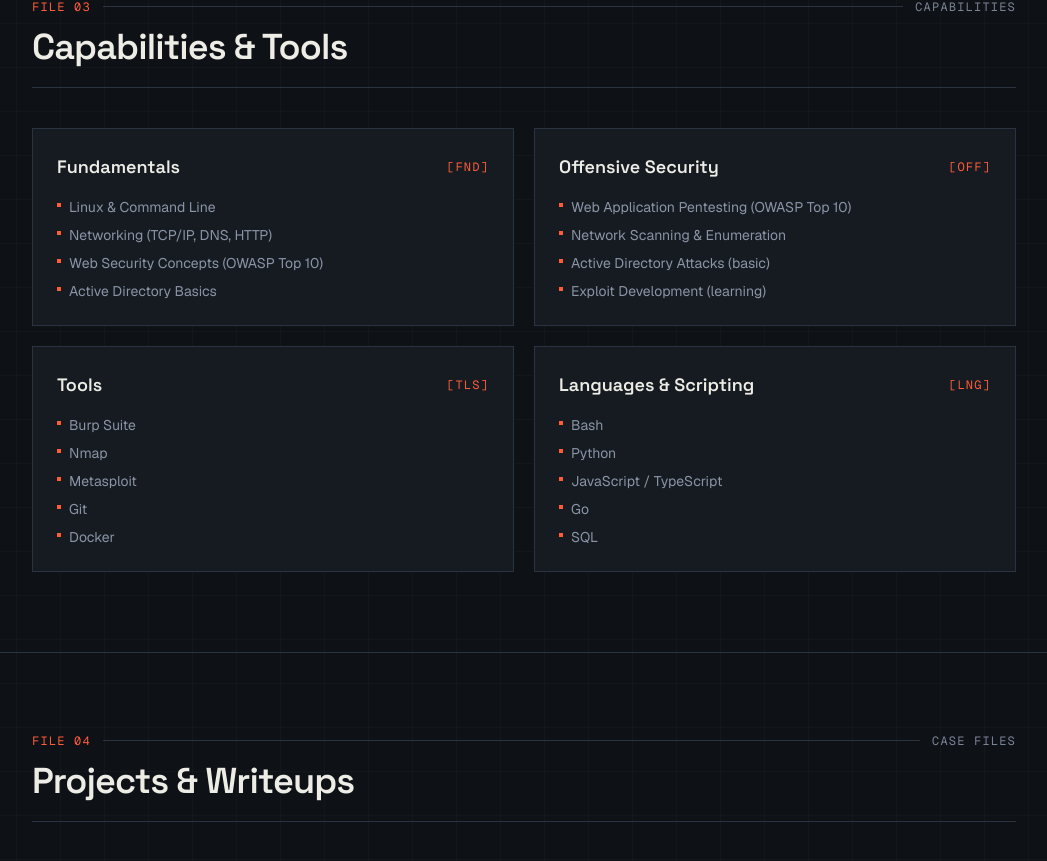
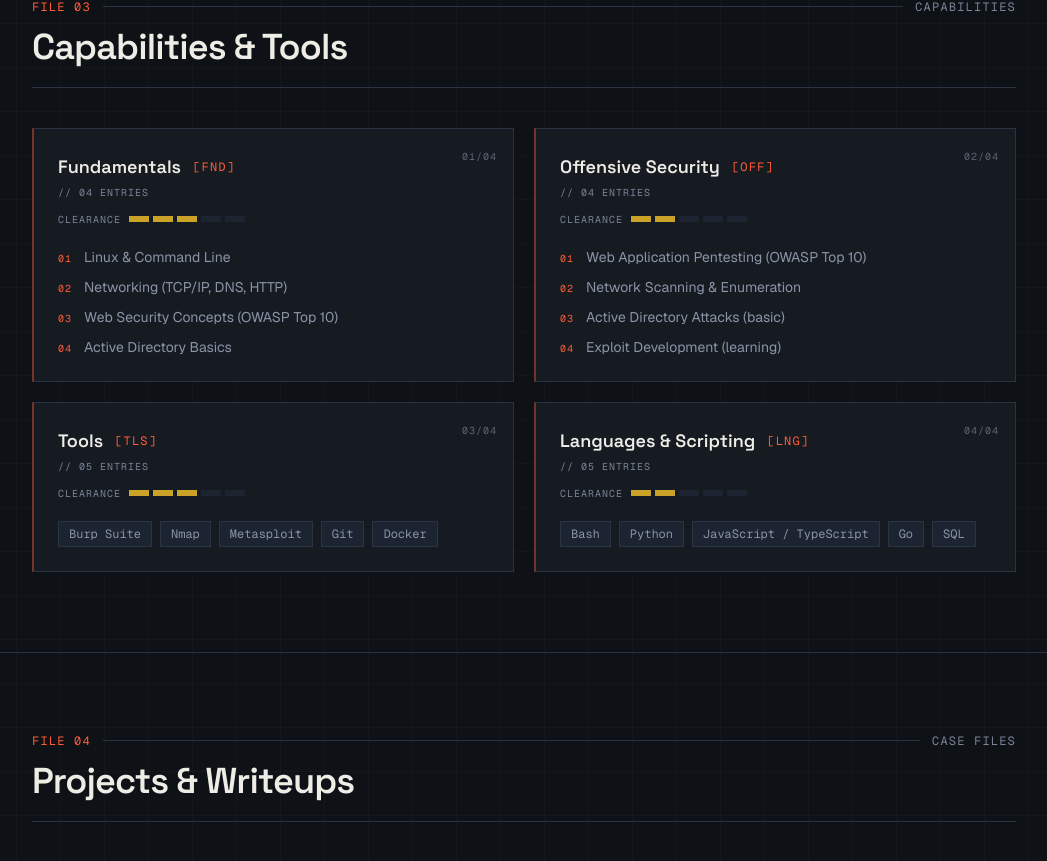
Before and after one commit to riskyakbar15/whoami-koktegesih, a Next.js app: page / in a window 1280 px wide. Shown: the part 1253-2114 px from the top of the page, without its empty margins (116-1163 px from the left). Built offline with nearby package versions, Linux system fonts and the light colour scheme.

Commit message:
feat: add clearance levels and tag/list layouts to skills

```diff
--- a/app/components/Skills.tsx
+++ b/app/components/Skills.tsx
@@ -2,7 +2,12 @@ import SectionHeading from "./SectionHeading";
 import Reveal from "./Reveal";
 import { skills } from "../data/portfolio";
 
+// Short-token groups render as tag clouds; the rest as numbered lists.
+const TAG_GROUPS = new Set(["TLS", "LNG"]);
+
 export default function Skills() {
+  const total = String(skills.length).padStart(2, "0");
+
   return (
     <section id="capabilities" className="border-t border-line">
       <div className="mx-auto max-w-5xl px-5 py-20">
@@ -12,10 +17,16 @@ export default function Skills() {
           title="Capabilities & Tools"
         />
         <div className="grid gap-5 sm:grid-cols-2">
-          {skills.map((group, i) => (
+          {skills.map((group, i) => {
+            const asTags = TAG_GROUPS.has(group.code);
+            const count = String(group.items.length).padStart(2, "0");
+            return (
               <Reveal key={group.code} delay={i * 80}>
-              <div className="h-full border border-line bg-panel p-6 transition-colors hover:border-accent/50">
-                <div className="mb-4 flex items-center justify-between">
+                <div className="relative h-full border border-line border-l-2 border-l-accent/40 bg-panel p-6 transition-colors hover:border-accent/50 hover:border-l-accent">
+                  <span className="pointer-events-none absolute right-4 top-5 font-mono text-[10px] tracking-widest text-faint/70">
+                    {String(i + 1).padStart(2, "0")}/{total}
+                  </span>
+                  <div className="mb-1 flex items-center gap-3 pr-12">
                     <h3 className="font-display text-lg font-semibold text-paper">
                       {group.category}
                     </h3>
@@ -23,20 +34,59 @@ export default function Skills() {
                       [{group.code}]
                     </span>
                   </div>
-                <ul className="space-y-2">
+                  <p className="mb-3 font-mono text-[10px] tracking-widest text-faint">
+                    {`// ${count} ENTRIES`}
+                  </p>
+                  <div
+                    className="mb-5 flex items-center gap-2"
+                    role="img"
+                    aria-label={`Clearance level ${group.level} of 5`}
+                  >
+                    <span className="font-mono text-[10px] tracking-widest text-faint">
+                      CLEARANCE
+                    </span>
+                    <span className="flex gap-1" aria-hidden>
+                      {Array.from({ length: 5 }).map((_, k) => (
+                        <span
+                          key={k}
+                          className={`h-1.5 w-5 ${
+                            k < group.level ? "bg-gold" : "bg-panel-2"
+                          }`}
+                        />
+                      ))}
+                    </span>
+                  </div>
+
+                  {asTags ? (
+                    <ul className="flex flex-wrap gap-2">
                       {group.items.map((item) => (
                         <li
                           key={item}
-                      className="flex items-start gap-2 text-sm text-muted"
+                          className="border border-line bg-panel-2 px-2.5 py-1 font-mono text-xs text-muted transition-colors hover:border-accent/50 hover:text-accent"
                         >
-                      <span className="mt-1.5 h-1 w-1 shrink-0 bg-accent" />
                           {item}
                         </li>
                       ))}
                     </ul>
+                  ) : (
+                    <ul className="space-y-2.5">
+                      {group.items.map((item, j) => (
+                        <li
+                          key={item}
+                          className="flex items-baseline gap-3 text-sm text-muted transition-colors hover:text-paper"
+                        >
+                          <span className="font-mono text-[10px] tracking-widest text-accent">
+                            {String(j + 1).padStart(2, "0")}
+                          </span>
+                          {item}
+                        </li>
+                      ))}
+                    </ul>
+                  )}
                 </div>
               </Reveal>
-          ))}
+            );
+          })}
         </div>
       </div>
     </section>
--- a/app/data/portfolio.ts
+++ b/app/data/portfolio.ts
@@ -49,6 +49,7 @@ export const socials: Social[] = [
 export type SkillGroup = {
   category: string;
   code: string;
+  level: 1 | 2 | 3 | 4 | 5;
   items: string[];
 };
 
@@ -56,6 +57,7 @@ export const skills: SkillGroup[] = [
   {
     category: "Fundamentals",
     code: "FND",
+    level: 3,
     items: [
       "Linux & Command Line",
       "Networking (TCP/IP, DNS, HTTP)",
@@ -66,6 +68,7 @@ export const skills: SkillGroup[] = [
   {
     category: "Offensive Security",
     code: "OFF",
+    level: 2,
     items: [
       "Web Application Pentesting (OWASP Top 10)",
       "Network Scanning & Enumeration",
@@ -76,11 +79,13 @@ export const skills: SkillGroup[] = [
   {
     category: "Tools",
     code: "TLS",
+    level: 3,
     items: ["Burp Suite", "Nmap", "Metasploit", "Git", "Docker"],
   },
   {
     category: "Languages & Scripting",
     code: "LNG",
+    level: 2,
     items: ["Bash", "Python", "JavaScript / TypeScript", "Go", "SQL"],
   },
 ];
```
Lines whose indentation alone changed are shown as unchanged.
